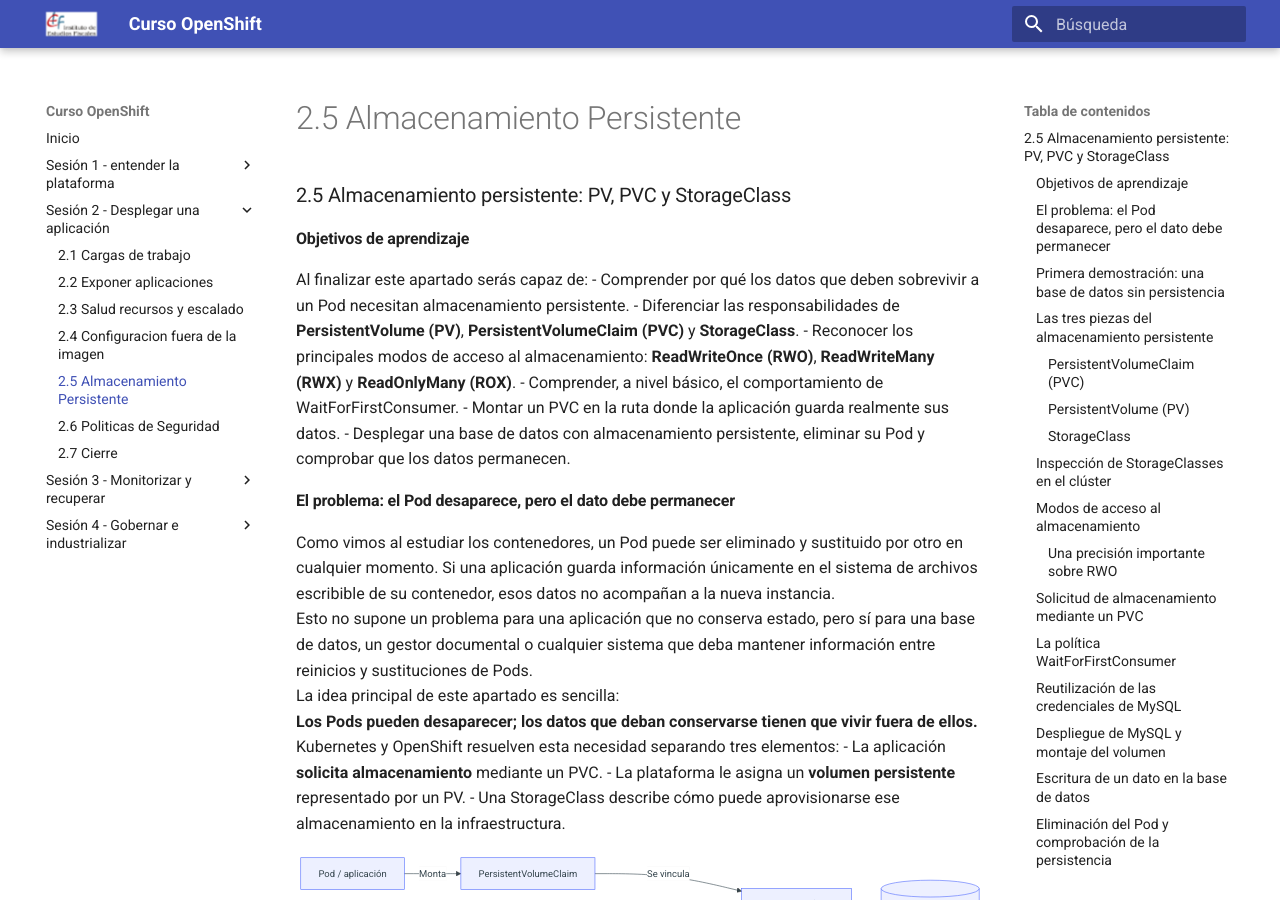
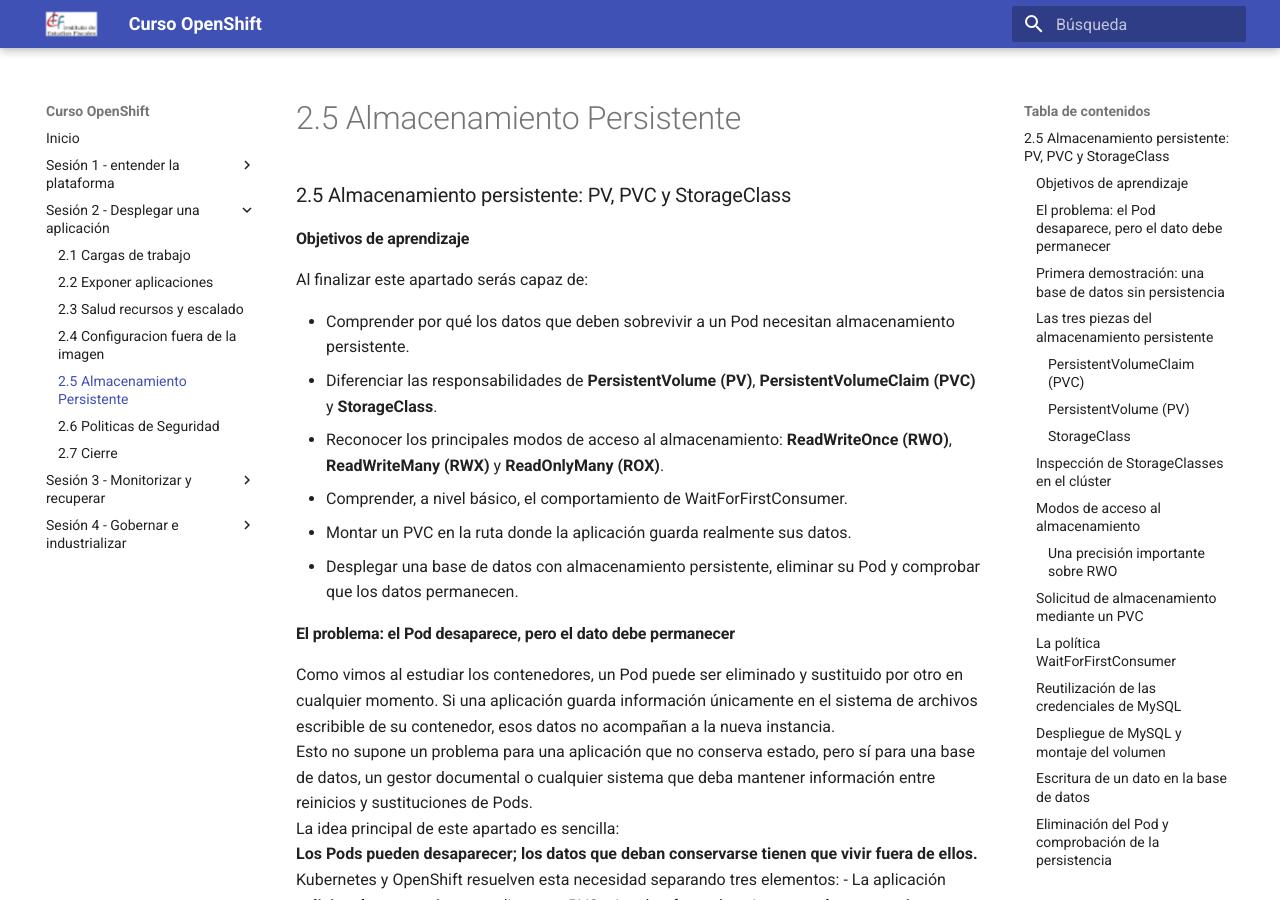
Before and after one commit to ieftraining/curso-openshift, an MkDocs documentation site: the page built from docs/sesion2/2.5 Almacenamiento Persistente.md, in a window 1280 px wide and 900 px high. Built offline with MkDocs 1.6.1 and Material for MkDocs 9.7.7, drawn with Linux system fonts in a browser that asks for light colours; some of the changed lines change nothing that is shown; some of the changed text lies outside the part shown.

Commit message:
Add files via upload

````diff
--- a/docs/sesion2/2.5 Almacenamiento Persistente.md
+++ b/docs/sesion2/2.5 Almacenamiento Persistente.md
@@ -3,6 +3,7 @@
 #### Objetivos de aprendizaje
 
 Al finalizar este apartado serás capaz de:
+
 - Comprender por qué los datos que deben sobrevivir a un Pod necesitan almacenamiento persistente.
 - Diferenciar las responsabilidades de **PersistentVolume (PV)**, **PersistentVolumeClaim (PVC)** y **StorageClass**.
 - Reconocer los principales modos de acceso al almacenamiento: **ReadWriteOnce (RWO)**, **ReadWriteMany (RWX)** y **ReadOnlyMany (ROX)**.
@@ -173,9 +174,6 @@
 ```bash
 oc delete deployment db-mysql-efimera
 ```
-
-!!! question "Pregunta para el grupo"
-    OpenShift ha creado correctamente una nueva instancia de MySQL, pero ¿qué objeto debe permitir que el nuevo Pod recupere los datos de la instancia anterior?
 
 A continuación estudiaremos los componentes que resuelven este problema y repetiremos el experimento utilizando almacenamiento persistente.
 
````
